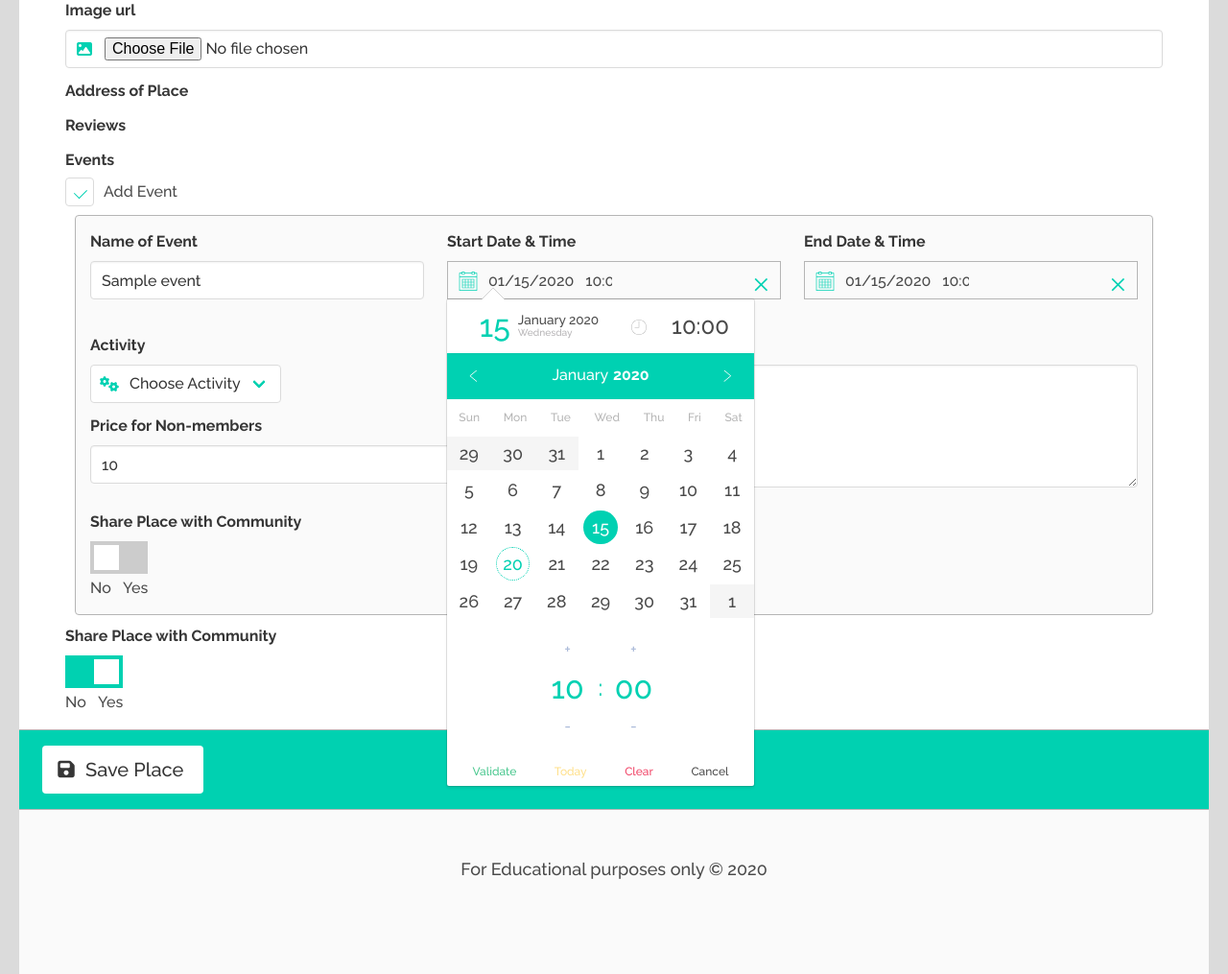
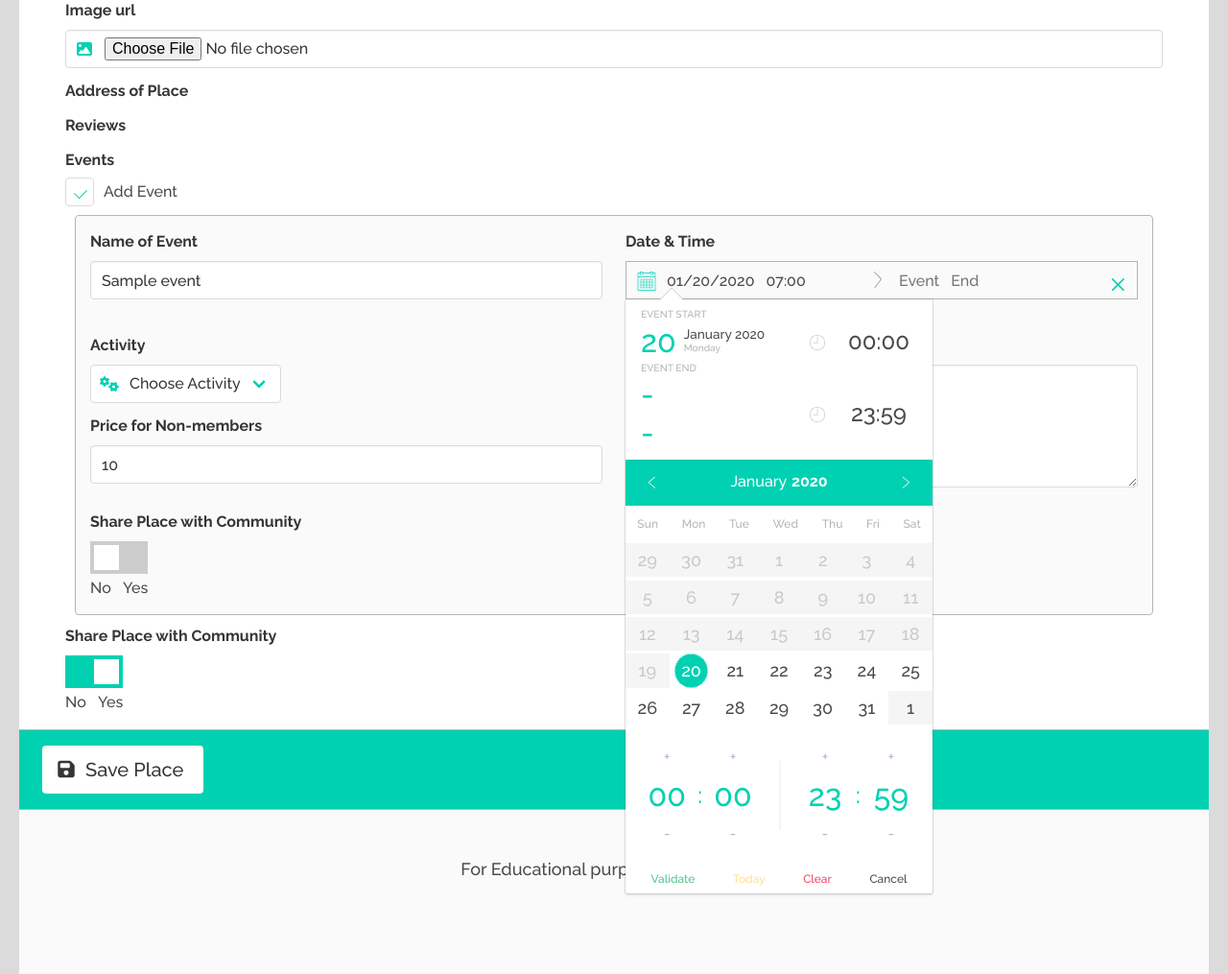
Before and after one commit to maliahavlicek/what2do2day, a Flask app: template templates/pages/places/add_place.html in a window 1280 px wide, after a click on "Date & Time". Shown: the part 852-1867 px from the top of the page at 96% size. Run offline with Flask 2, Linux system fonts and the light colour scheme; the template is opened without the code that fills it: most values are stand-ins (such as "Sample title", 1, 10 or a date in 2020); form fields are guessed from the names that the template uses; a database or web service that is not in the repository returns one stand-in record (values such as "Sample title"); parts of the project's set-up code (start-up, migrations or seed data) failed here and were passed over; some libraries are stand-ins or nearby versions; some web fonts are replaced.

Commit message:
Initialize Bulma Calendar date picker, reduce to range selection rather than two input fields.

```diff
--- a/forms.py
+++ b/forms.py
@@ -9,7 +9,7 @@ from wtforms import (StringField,
                      ValidationError,
                      HiddenField,
                      RadioField,
-                     FormField)
+                     FormField, DateTimeField)
 from wtforms.validators import (DataRequired,
                                 Email,
                                 Length,
@@ -92,6 +92,13 @@ class ReviewForm(FlaskForm):
     use_place_email = HiddenField(None, [DataRequired()], default="n")
 
 
+class EventForm(FlaskForm):
+    name = StringField('Name of Event *', [
+        Length(min=1, message='Name of Event is required.')
+    ])
+    start_date_time = DateTimeField('Start Date & Time *', format='%m/%d/%Y HH:mm')
+
+
 class PlaceForm(FlaskForm):
     """Place Form"""
 
--- a/static/assets/css/style.css
+++ b/static/assets/css/style.css
@@ -16,6 +16,10 @@ body {
     margin-left: auto;
     margin-right: auto;
     background-color: #FFF
+}
+/* calendar adjustments */
+.datetimepicker-dummy .datetimepicker-dummy-wrapper .datetimepicker-dummy-input {
+    max-width: 70%;
 }
 
 /* overwrite fonts for h1 and navigation */
--- a/static/assets/js/main.js
+++ b/static/assets/js/main.js
@@ -12,11 +12,10 @@ $(document).ready(function () {
     });
 
     // make sure conditionally shown address block is hidden on page load
-     if ($('#address-has_address').is(':checked')){
+    if ($('#address-has_address').is(':checked')) {
         $('#address_block').show();
         console.log('address is checked, show it');
-    }
-    else{
+    } else {
         $('#address_block').hide();
         console.log('address NOT checked, hide it');
     }
@@ -28,11 +27,10 @@ $(document).ready(function () {
     });
 
     // make sure conditionally shown review block is hidden on page load
-    if ($('#review-has_review').is(':checked')){
+    if ($('#review-has_review').is(':checked')) {
         $('#review_block').show();
         console.log('review is checked, show it');
-    }
-    else{
+    } else {
         $('#review_block').hide();
         console.log('review NOT checked, hide it');
     }
@@ -49,11 +47,26 @@ $(document).ready(function () {
         $('#event_block').toggle(250);
     });
 
-    // Initialize all input of type date
-    var calendars = bulmaCalendar.attach('[type="datetime"]');
+    // Initialize datetime
+    let now = new Date();
+    let today = getFormattedDate(now);
+    let hour = now.getHours()+1;
+    if(hour > 24){
+        hour = 23;
+    }
+    let oneYear = getFormattedDate(new Date(now.getTime() + 24 * 60 * 60 * 1000 * 365));
+    let calendars = bulmaCalendar.attach('#event_start_datetime', {
+        isRange: true,
+        labelFrom: 'Event Start',
+        labelTo: 'Event End',
+        startDate: today + ' ' + hour + ':00',
+        minDate: today + ' ' + hour + ':00',
+        maxDate: oneYear,
+        minuteSteps: 15,
+    });
 
     // Loop on each calendar initialized
-    for(var i = 0; i < calendars.length; i++) {
+    for (let i = 0; i < calendars.length; i++) {
         // Add listener to date:selected event
         calendars[i].on('select', date => {
             console.log(date);
@@ -61,22 +74,26 @@ $(document).ready(function () {
     }
 
     // To access to bulmaCalendar instance of an element
-    var element = document.querySelector('#event_datetime_start');
-    if (element) {
+    let element1 = document.querySelector('#event_datetime_start');
+    if (element1) {
         // bulmaCalendar instance is available as element.bulmaCalendar
-        element.bulmaCalendar.on('select', function(datepicker) {
-            console.log(datepicker.data.value());
-        });
-    }
-
-    // To access to bulmaCalendar instance of an element
-    var element = document.querySelector('#event_datetime_end');
-    if (element) {
-        // bulmaCalendar instance is available as element.bulmaCalendar
-        element.bulmaCalendar.on('select', function(datepicker) {
+        element1.bulmaCalendar.on('select', function (datepicker) {
             console.log(datepicker.data.value());
         });
     }
 
 
 });
+
+//from https://stackoverflow.com/questions/11591854/format-date-to-mm-dd-yyyy-in-javascript
+function getFormattedDate(date) {
+    let year = date.getFullYear();
+
+    let month = (1 + date.getMonth()).toString();
+    month = month.length > 1 ? month : '0' + month;
+
+    let day = date.getDate().toString();
+    day = day.length > 1 ? day : '0' + day;
+
+    return month + '/' + day + '/' + year;
+}
--- a/templates/pages/_partials/event.html
+++ b/templates/pages/_partials/event.html
@@ -12,14 +12,8 @@
         </div>
     </div>
     <div class="field column">
-        <label class="label" for="event_start_datetime" aria-label="Set Start date and time">Start Date & Time</label>
-        <input class="input" id="event_start_datetime" name="event_start_datetime" type="datetime"
-               {% if event %}value="{{ event.start_datetime }}" {% endif %}>
-    </div>
-    <div class="field column">
-        <label class="label" for="event_end_datetime" aria-label="Set End date and time">End Date & Time</label>
-        <input class="input" id="event_end_datetime" name="event_end_datetime" type="datetime"
-               {% if event %}value="{{ event.end_datetime }}" {% endif %}>
+        <label class="label" for="event_start_datetime" aria-label="Set Date and Time">Date & Time</label>
+        <input class="input" id="event_start_datetime" name="event_datetime" data-is-range="true" type="datetime">
     </div>
 </div>
 
```
